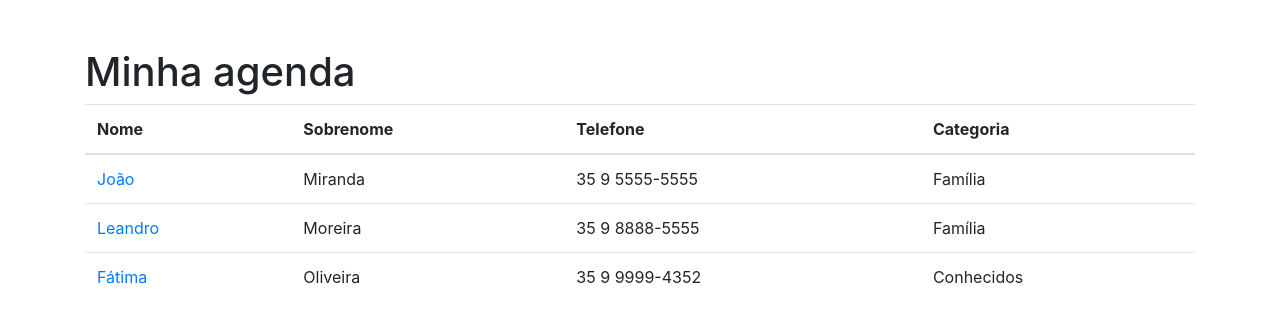
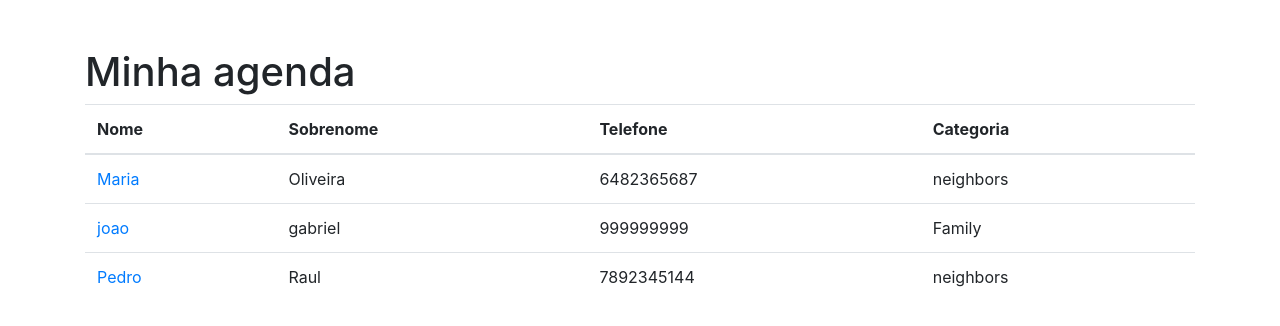
Before and after one commit to CAIOZIn1/Projeto-agenda-com-Django, a Django app: page / in a window 1280 px wide. Shown: the part 56-382 px from the top of the page. Run offline with Django 4.2, Linux system fonts and the light colour scheme; data comes from the database, SQL or seed files in the repository; both versions use the stored data as it was after the commit; some libraries are stand-ins or nearby versions.

Commit message:
Exibindo contantos

```diff
--- a/contatos/admin.py
+++ b/contatos/admin.py
@@ -8,7 +8,7 @@ class ContatoAdmin(admin.ModelAdmin):
                     'email', 'data_criacao', 'categoria')
 
     list_display_links = ('id', 'nome', 'sobrenome')
-    list_filter = ('nome', 'sobrenome')
+    # list_filter = ('nome', 'sobrenome')
     list_per_page = 6
     search_fields = ('nome', 'sobrenome', 'telefone')
 
--- a/contatos/templates/contatos/index.html
+++ b/contatos/templates/contatos/index.html
@@ -12,30 +12,16 @@
     </tr>
   </thead>
   <tbody>
-    <tr>
-      <td>
-        <a href="#"> João</a>
-      </td>
-      <td>Miranda</td>
-      <td>35 9 5555-5555</td>
-      <td>Família</td>
-    </tr>
-    <tr>
-      <td>
-        <a href="#"> Leandro</a>
-      </td>
-      <td>Moreira</td>
-      <td>35 9 8888-5555</td>
-      <td>Família</td>
-    </tr>
-    <tr>
-      <td>
-        <a href="#"> Fátima</a>
-      </td>
-      <td>Oliveira</td>
-      <td>35 9 9999-4352</td>
-      <td>Conhecidos</td>
-    </tr>
+    {% for contato in contatos %}
+      <tr>
+        <td>
+          <a href="#"> {{ contato.nome }} </a>
+        </td>
+        <td> {{ contato.sobrenome }} </td>
+        <td> {{ contato.telefone }} </td>
+        <td> {{ contato.categoria }} </td>
+      </tr>
+    {% endfor %}
   </tbody>
 </table>
 
--- a/contatos/views.py
+++ b/contatos/views.py
@@ -1,5 +1,10 @@
 from django.shortcuts import render
+
+from .models import Contato
 
 
 def index(request):
-    return render(request, 'contatos/index.html')
+    contatos = Contato.objects.all()
+    return render(request, 'contatos/index.html', {
+        'contatos': contatos
+    })
```
Also changed, not shown: db.sqlite3.
